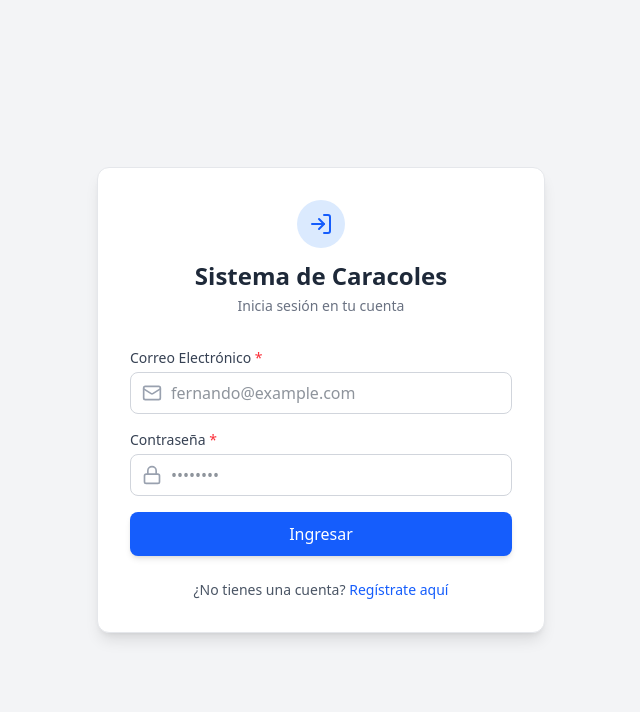
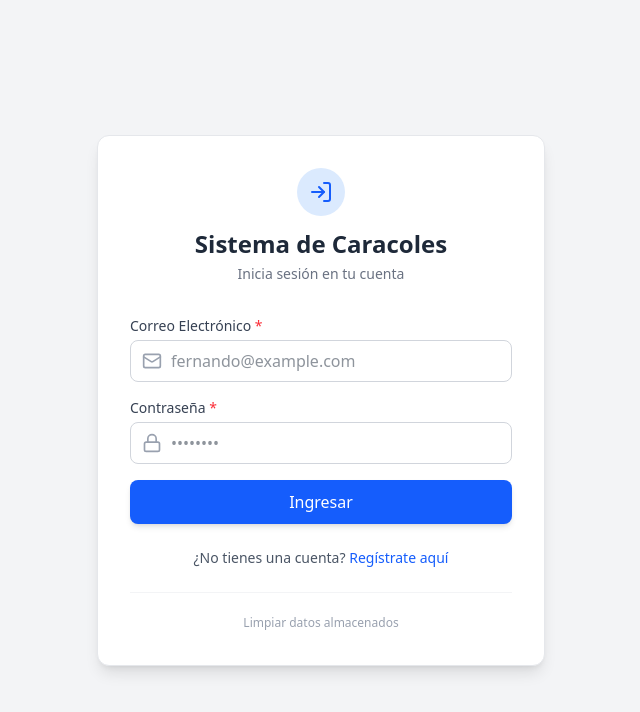
Before and after one commit to 182day/fernando-1987, a React (Vite) app in the folder frontend/: page /login in a window 1280 px wide. Shown: the top 712 px of the page, without its empty margins (319-959 px from the left). Built offline with nearby package versions, Linux system fonts and the light colour scheme.

Commit message:
Función para limpiar el storage

```diff
--- a/frontend/src/pages/Login.tsx
+++ b/frontend/src/pages/Login.tsx
@@ -96,6 +96,14 @@ export const Login: React.FC = () => {
     }
   };
 
+  // Función para limpiar el storage
+  const handleClearStorage = () => {
+    if (window.confirm('¿Estás seguro de restablecer los datos almacenados localmente?')) {
+      localStorage.removeItem('snail-racing-user-storage');
+      window.location.reload();
+    }
+  };
+
   return (
     <div className="min-h-screen bg-gray-100 flex items-center justify-center p-4">
       <div className="w-full max-w-md bg-white border border-gray-200 rounded-xl shadow-lg p-8">
@@ -128,10 +136,11 @@ export const Login: React.FC = () => {
                 value={formData.email}
                 onChange={handleChange}
                 placeholder="fernando@example.com"
-                className={`w-full border rounded-lg py-2 pl-10 pr-4 text-gray-800 focus:outline-none transition-colors ${error.email
+                className={`w-full border rounded-lg py-2 pl-10 pr-4 text-gray-800 focus:outline-none transition-colors ${
+                  error.email
                     ? 'border-red-500 bg-red-500/5 focus:border-red-500'
                     : 'border-gray-300 focus:border-blue-500'
-                  }`}
+                }`}
               />
             </div>
           </div>
@@ -149,10 +158,11 @@ export const Login: React.FC = () => {
                 value={formData.password}
                 onChange={handleChange}
                 placeholder="••••••••"
-                className={`w-full border rounded-lg py-2 pl-10 pr-4 text-gray-800 focus:outline-none transition-colors ${error.password
+                className={`w-full border rounded-lg py-2 pl-10 pr-4 text-gray-800 focus:outline-none transition-colors ${
+                  error.password
                     ? 'border-red-500 bg-red-500/5 focus:border-red-500'
                     : 'border-gray-300 focus:border-blue-500'
-                  }`}
+                }`}
               />
             </div>
           </div>
@@ -179,6 +189,17 @@ export const Login: React.FC = () => {
             Regístrate aquí
           </Link>
         </p>
+
+        {/* Botón para limpiar el storage */}
+        <div className="mt-6 pt-4 border-t border-gray-100 text-center">
+          <button
+            type="button"
+            onClick={handleClearStorage}
+            className="text-xs text-gray-400 hover:text-red-500 transition-colors cursor-pointer"
+          >
+            Limpiar datos almacenados
+          </button>
+        </div>
       </div>
     </div>
   );
```
